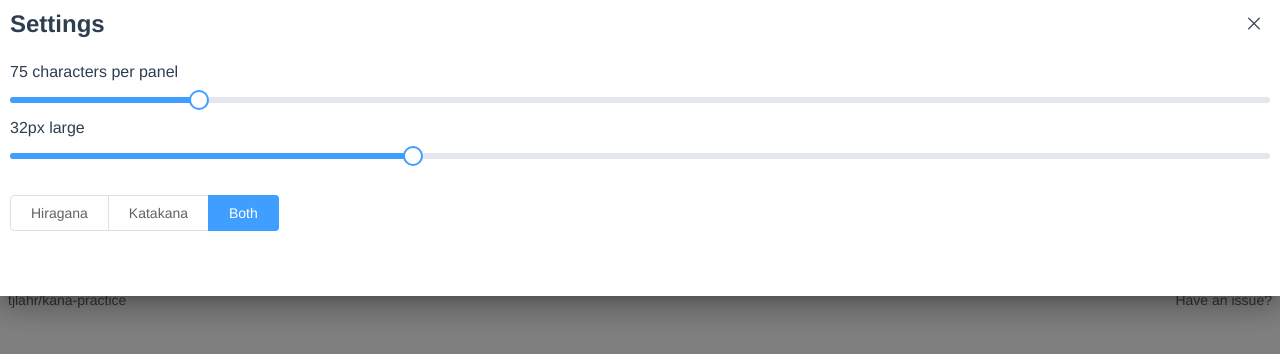
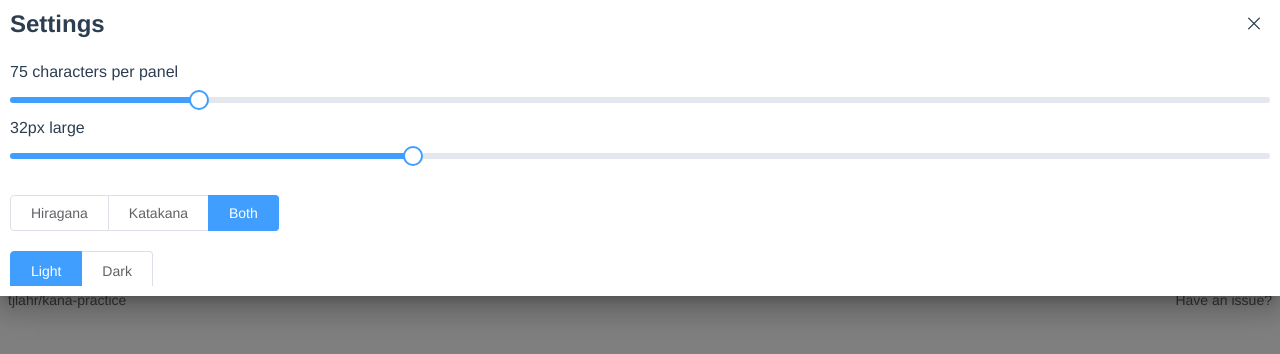
Before and after one commit to tjlahr/kana-practice, a Vue app: page / in a window 1280 px wide. Both pictures are taken after a click on the button "Settings". Shown: the top 354 px of the page. Built offline with nearby package versions, Linux system fonts and the light colour scheme.

Commit message:
Add a dark theme and a theme option in settings

```diff
--- a/src/App.vue
+++ b/src/App.vue
@@ -40,6 +40,8 @@ import Controls from './components/Controls.vue';
 import KanaBlock from './components/KanaBlock.vue';
 import kanaGenerator from './KanaGenerator';
 
+import { initializeTheme } from './theming';
+
 const DEFAULT_SETTINGS = {
   count: 75,
   size: 32,
@@ -61,6 +63,9 @@ export default {
       characters: '',
     };
   },
+  created() {
+    initializeTheme();
+  },
   methods: {
     setCharacters() {
       this.characters = kanaGenerator.generateCharacters(this.settings.count, this.settings.symbols).join('');
@@ -81,11 +86,24 @@ export default {
 </script>
 
 <style>
+body {
+  background: white;
+  color: #2c3e50;
+}
+
+.theme-dark body {
+  background: black;
+  color: white;
+}
+
+.theme-dark .el-drawer {
+  background: black;
+}
+
 #app {
   font-family: 'Avenir', Helvetica, Arial, sans-serif;
   -webkit-font-smoothing: antialiased;
   -moz-osx-font-smoothing: grayscale;
-  color: #2c3e50;
   margin-top: 25px;
 }
 
--- a/src/components/Controls.vue
+++ b/src/components/Controls.vue
@@ -15,10 +15,18 @@
         <el-radio-button label="kana">Both</el-radio-button>
       </el-radio-group>
     </div>
+    <div class="theme">
+      <el-radio-group v-model="theme" @change="onThemeChange">
+        <el-radio-button label="light">Light</el-radio-button>
+        <el-radio-button label="dark">Dark</el-radio-button>
+      </el-radio-group>
+    </div>
   </div>
 </template>
 
 <script>
+import { getCurrentTheme, setCurrentTheme } from '../theming';
+
 export default {
   name: 'Controls',
   components: {
@@ -29,7 +37,13 @@ export default {
   data() {
     return {
       maxChars: 500,
+      theme: getCurrentTheme(),
     };
+  },
+  methods: {
+    onThemeChange(theme) {
+      setCurrentTheme(theme);
+    },
   },
 };
 </script>
@@ -45,5 +59,6 @@ export default {
 
 .symbols {
   margin-right: 10px;
+  margin-bottom: 20px;
 }
 </style>
--- /dev/null
+++ b/src/theming.js
@@ -0,0 +1,19 @@
+const savedTheme = localStorage.getItem('THEME') || 'light';
+
+export function getCurrentTheme() {
+  return savedTheme;
+}
+
+export function setCurrentTheme(theme) {
+  localStorage.setItem('THEME', theme);
+
+  if (theme === 'dark') {
+    document.documentElement.classList.add('theme-dark');
+  } else {
+    document.documentElement.classList.remove('theme-dark');
+  }
+}
+
+export function initializeTheme() {
+  setCurrentTheme(getCurrentTheme());
+}
```
